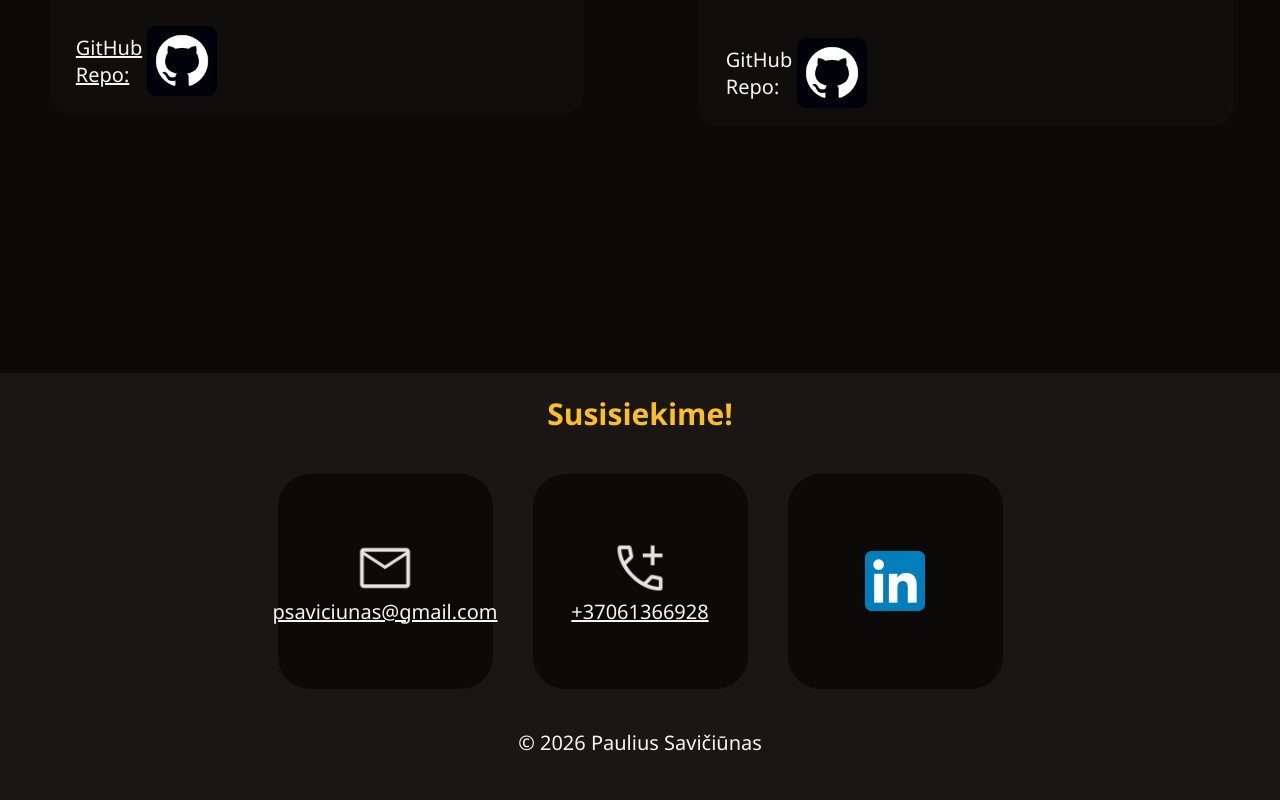
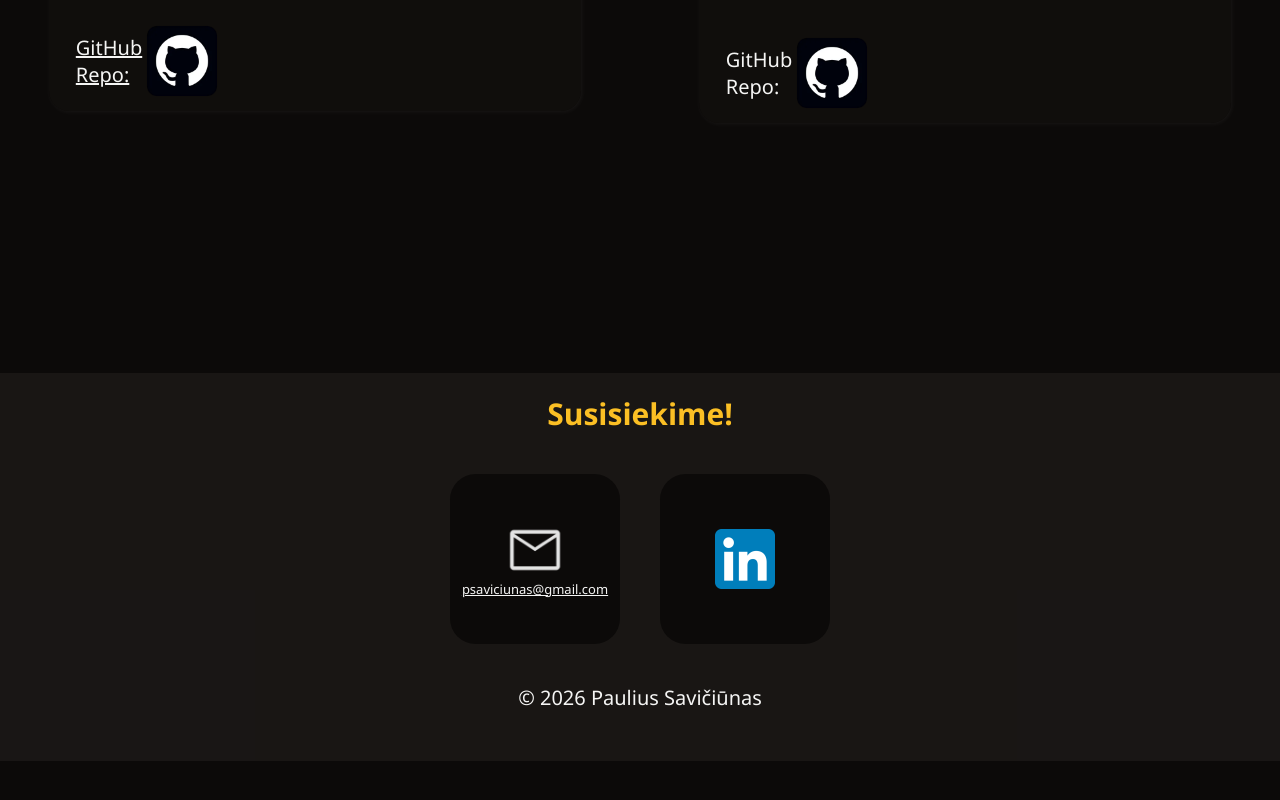
Before and after one commit to 45SaviciunasPaulius/ps_vercel_portfolio, a React (Vite) app: page / in a window 1280 px wide. Shown: the part 4745-5545 px from the top of the page. After the commit the page ends 5506 px from the top, so only its background shows below. Built offline with nearby package versions, Linux system fonts and the light colour scheme.

Commit message:
removing number

```diff
--- a/src/App.css
+++ b/src/App.css
@@ -494,8 +494,12 @@ nav img {
     align-items: center;
     justify-content: center;
     margin: 1em;
-    width: 185px;
-    height: 185px;
+    width: 140px;
+    height: 140px;
+}
+
+.Contacts p {
+    font-size: small
 }
 
 .Footer {
--- a/src/components/Contacts.jsx
+++ b/src/components/Contacts.jsx
@@ -27,11 +27,6 @@ export default function Contacts() {
           <p>{contacts.Email}</p>
         </motion.a>
 
-        <motion.a whileHover={{ scale: 1.1 }} href={"tel:" + contacts.Phone}>
-          <img src={phoneLogo} alt="phone" />
-          <p>{contacts.Phone}</p>
-        </motion.a>
-
         <motion.a
           whileHover={{ scale: 1.1 }}
           href="https://www.linkedin.com/in/pauliussav/"
--- a/src/localization.json
+++ b/src/localization.json
@@ -81,7 +81,7 @@
             "Email_info": "El. paštas:",
             "Email": "psaviciunas@gmail.com",
             "Phone_info": "Tel.:",
-            "Phone": "+37061366928"
+            "Phone": ""
         }
     },
     "EN": {
@@ -166,7 +166,7 @@
             "Email_info": "Email:",
             "Email": "psaviciunas@gmail.com",
             "Phone_info": "Phone:",
-            "Phone": "+37061366928"
+            "Phone": ""
         }
     }
 }
```
